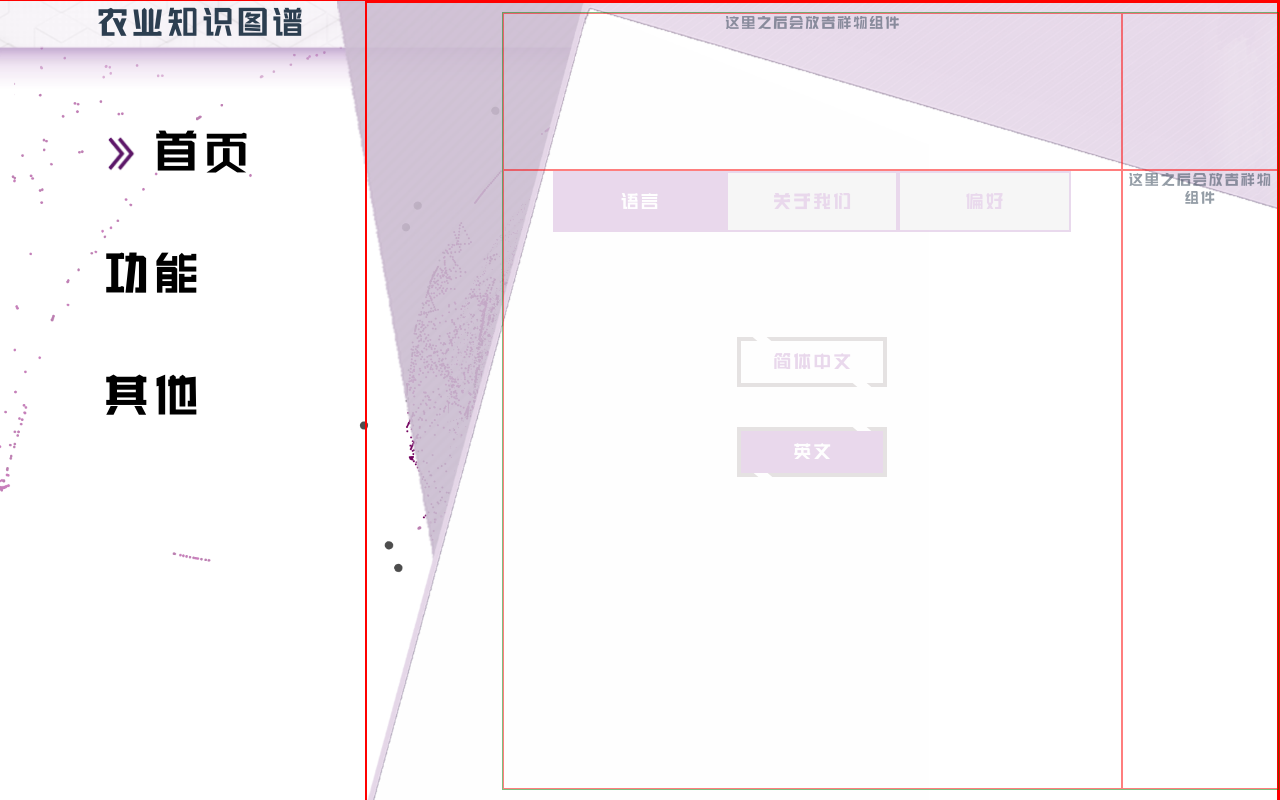
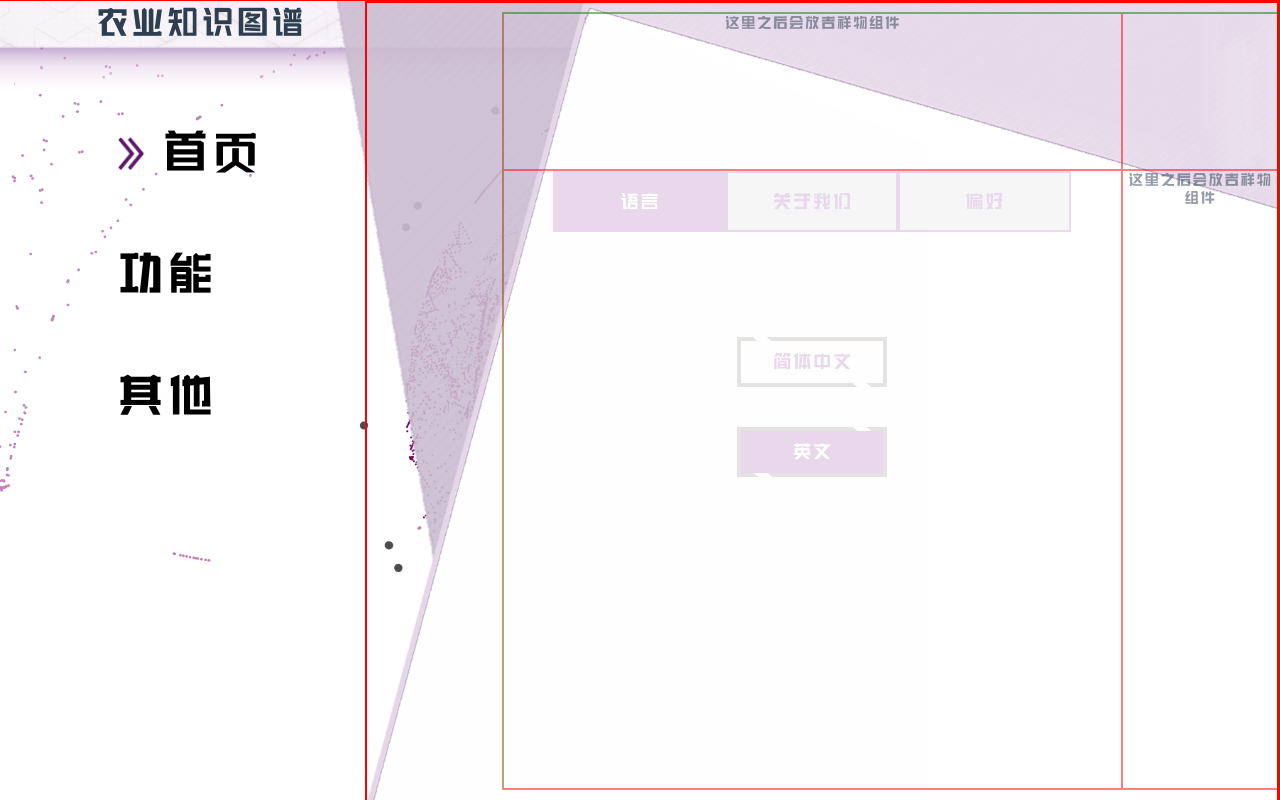
Before and after one commit to SakuraLong/agriculture_knowledgegraph, a Vue app: page /#/ in a window 1280 px wide. Built offline with nearby package versions, Linux system fonts and the light colour scheme.

Commit message:
mainBar更新

```diff
--- a/src/components/mainBar/mainBar.vue
+++ b/src/components/mainBar/mainBar.vue
@@ -10,14 +10,28 @@
                         @keydown.arrow-up.prevent="moveUp"
                         @keydown.arrow-down.prevent="moveDown"
                         @keydown.enter.prevent="setActiveTab(activeTab)"
+                        :style="{
+                            transform:
+                                activeTab === 'home'
+                                    ? `translateX(${moveDistance}px)`
+                                    : 'none',
+                        }"
                         tabindex="0"
                     >
+                        <div class="tab-content">
                             <img
                                 v-if="activeTab === 'home'"
                                 src="./img/arrow.png"
                                 style="width: 40px; height: 40px"
+                                class="arrow"
+                            />
+                            <img
+                                v-else
+                                :src="transparentImage"
+                                style="width: 40px; height: 40px"
                             />
                             <a href="#">首页</a>
+                        </div>
                     </li>
                     <li
                         :class="{ active: activeTab === 'features' }"
@@ -26,30 +40,58 @@
                         @keydown.arrow-up.prevent="moveUp"
                         @keydown.arrow-down.prevent="moveDown"
                         @keydown.enter.prevent="setActiveTab(activeTab)"
+                        :style="{
+                            transform:
+                                activeTab === 'features'
+                                    ? `translateX(${moveDistance}px)`
+                                    : 'none',
+                        }"
                         tabindex="0"
                     >
+                        <div class="tab-content">
                             <img
                                 v-if="activeTab === 'features'"
                                 src="./img/arrow.png"
                                 style="width: 40px; height: 40px"
+                                class="arrow"
+                            />
+                            <img
+                                v-else
+                                :src="transparentImage"
+                                style="width: 40px; height: 40px"
                             />
                             <a href="#">功能</a>
+                        </div>
                     </li>
                     <li
                         :class="{ active: activeTab === 'other' }"
                         @click="setActiveTab('other')"
-                        @mouseenter="move( 'other')"
+                        @mouseenter="move('other')"
                         @keydown.arrow-up.prevent="moveUp"
                         @keydown.arrow-down.prevent="moveDown"
                         @keydown.enter.prevent="setActiveTab(activeTab)"
+                        :style="{
+                            transform:
+                                activeTab === 'other'
+                                    ? `translateX(${moveDistance}px)`
+                                    : 'none',
+                        }"
                         tabindex="0"
                     >
+                        <div class="tab-content">
                             <img
                                 v-if="activeTab === 'other'"
                                 src="./img/arrow.png"
                                 style="width: 40px; height: 40px"
+                                class="arrow"
+                            />
+                            <img
+                                v-else
+                                :src="transparentImage"
+                                style="width: 40px; height: 40px"
                             />
                             <a href="#">其他</a>
+                        </div>
                     </li>
                 </ul>
             </nav>
@@ -62,7 +104,7 @@
     width: 300px;
     position: fixed;
     top: 10%;
-    left: 4%;
+    left: 2%;
     height: 100%;
 }
 
@@ -86,15 +128,10 @@ nav li {
 nav li:hover {
     cursor: pointer;
 }
-.tab-content {
-    display: flex;
-    align-items: center;
-}
 
 nav img {
     width: 40px;
     height: 40px;
-    transition: transform 0.3s;
 }
 
 nav a {
@@ -105,15 +142,20 @@ nav a {
     padding: 5px 10px;
     text-decoration: none;
     color: #000000;
-    transition: transform 0.3s;
+}
+/* .arrow {
+    transition: opacity 0.3s ease-in-out;
+    opacity: 1;
+} */
+.tab-content {
+    display: flex;
+    align-items: center;
+    transition: transform 0.3s ease-in-out;
 }
 
-nav li.active a {
-    transform: translateX(10px);
-}
-
-nav li.active img {
-    transform: translateX(10px);
+.active .tab-content {
+    transform: translateX(45px);
+    transition: transform 0.3s ease-in-out;
 }
 </style>
 
@@ -124,6 +166,16 @@ export default {
             activeTab: "home", // 初始选中的选项
             initialTab: "home", // 初始存储的页面
         };
+    },
+    computed: {
+        transparentImage() {
+            const canvas = document.createElement("canvas");
+            canvas.width = 40;
+            canvas.height = 40;
+            const ctx = canvas.getContext("2d");
+            ctx.clearRect(0, 0, canvas.width, canvas.height);
+            return canvas.toDataURL();
+        },
     },
     mounted() {
         // Add the mouseleave event listener to reset the active tab
@@ -142,7 +194,7 @@ export default {
 
         setActiveTab(tab) {
             this.activeTab = tab;
-            this.initialTab=tab;
+            this.initialTab = tab;
             if (tab === "home") {
                 this.$emit("update-page", {
                     is_main: true,
@@ -164,7 +216,7 @@ export default {
             }
             console.log("传递成功");
         },
-        move(tab){
+        move(tab) {
             this.activeTab = tab;
         },
         moveUp() {
```
Lines whose indentation alone changed are shown as unchanged.
